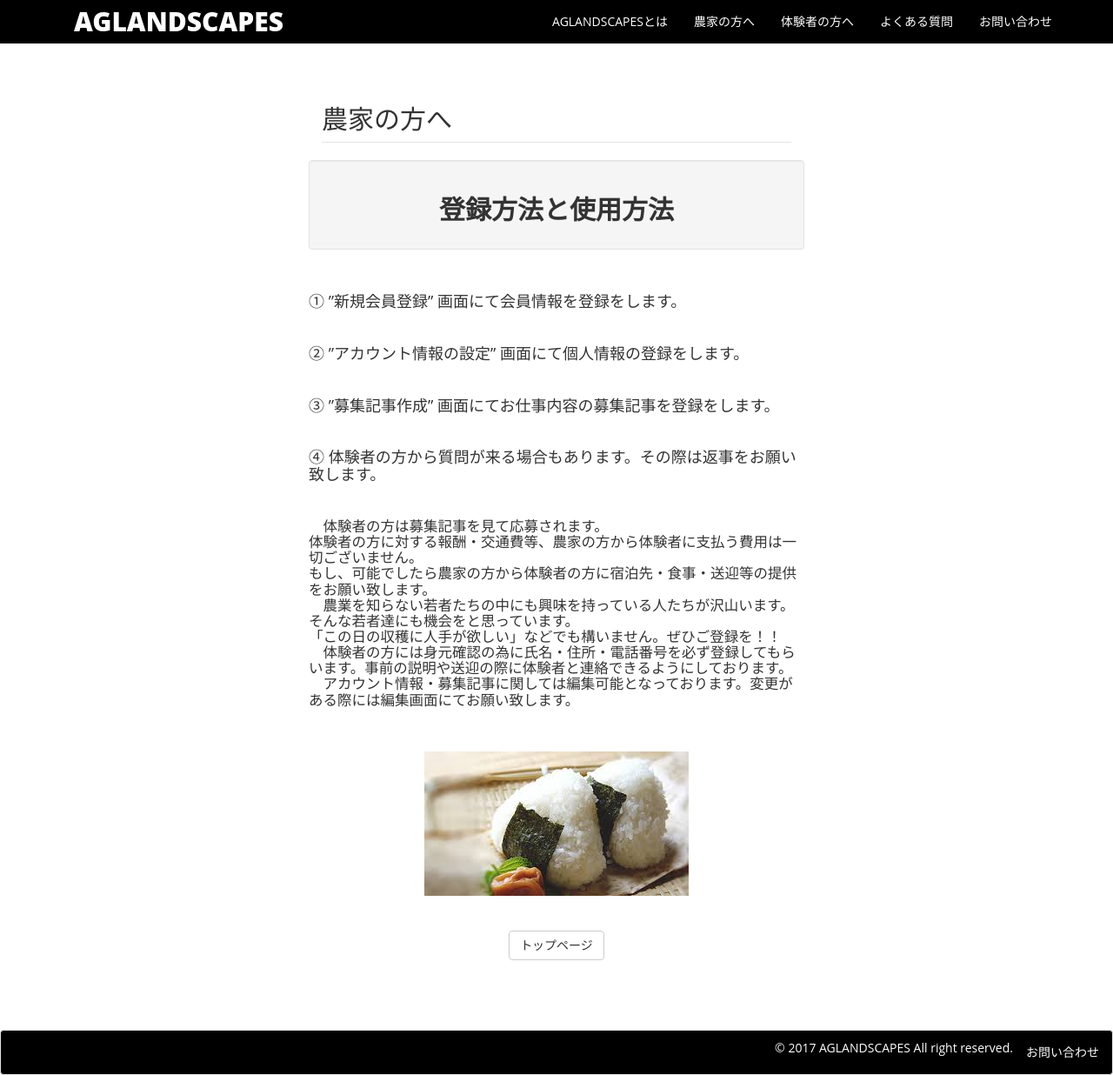
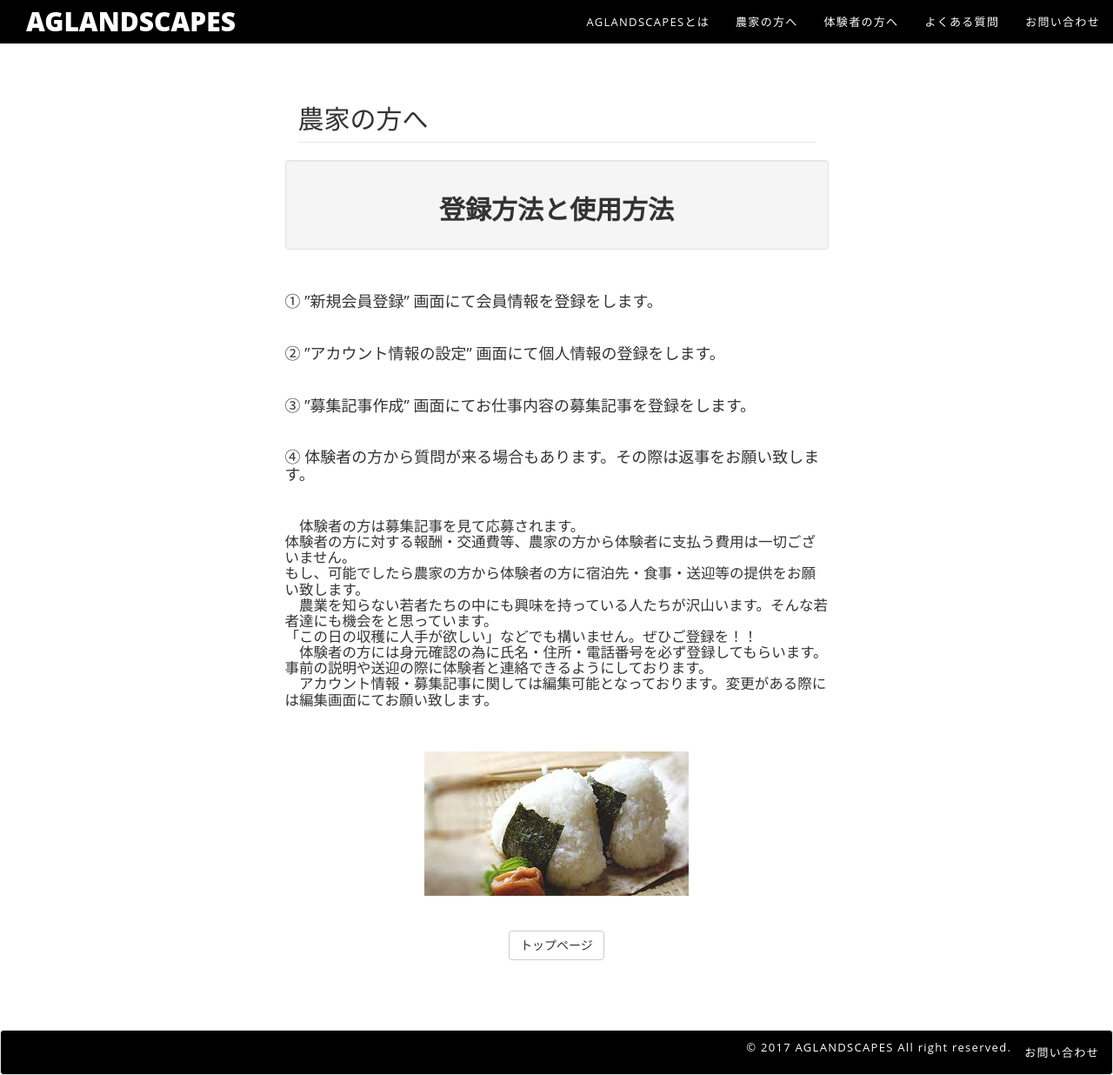
Before and after one commit to y-takagiiii/aglandscapes, a PHP site: page /to_farmers.php in a window 1280 px wide. Shown: the whole page at 87% size. Run offline with PHP 8.4, Linux system fonts and the light colour scheme.

Commit message:
ヘッダーの文字を左右はじにつける様調整しました

```diff
--- a/aglandscapes/assets/css/body.css
+++ b/aglandscapes/assets/css/body.css
@@ -26,3 +26,7 @@ ol {
   font-size: 13px;
   color: #FFF;
 }
+
+.container {
+    width: 100%;
+}
--- a/aglandscapes/to_farmers.php
+++ b/aglandscapes/to_farmers.php
@@ -36,6 +36,8 @@
     <link href="assets/css/timeline.css" rel="stylesheet">
     <link href="assets/css/risa_main.css" rel="stylesheet">
     <link href="assets/css/risa_ag_original.css" rel="stylesheet">
+    <link href="assets/css/body.css" rel="stylesheet">
+
 
     <!--
       designフォルダ内では2つパスの位置を戻ってからcssにアクセスしていることに注意！
```
